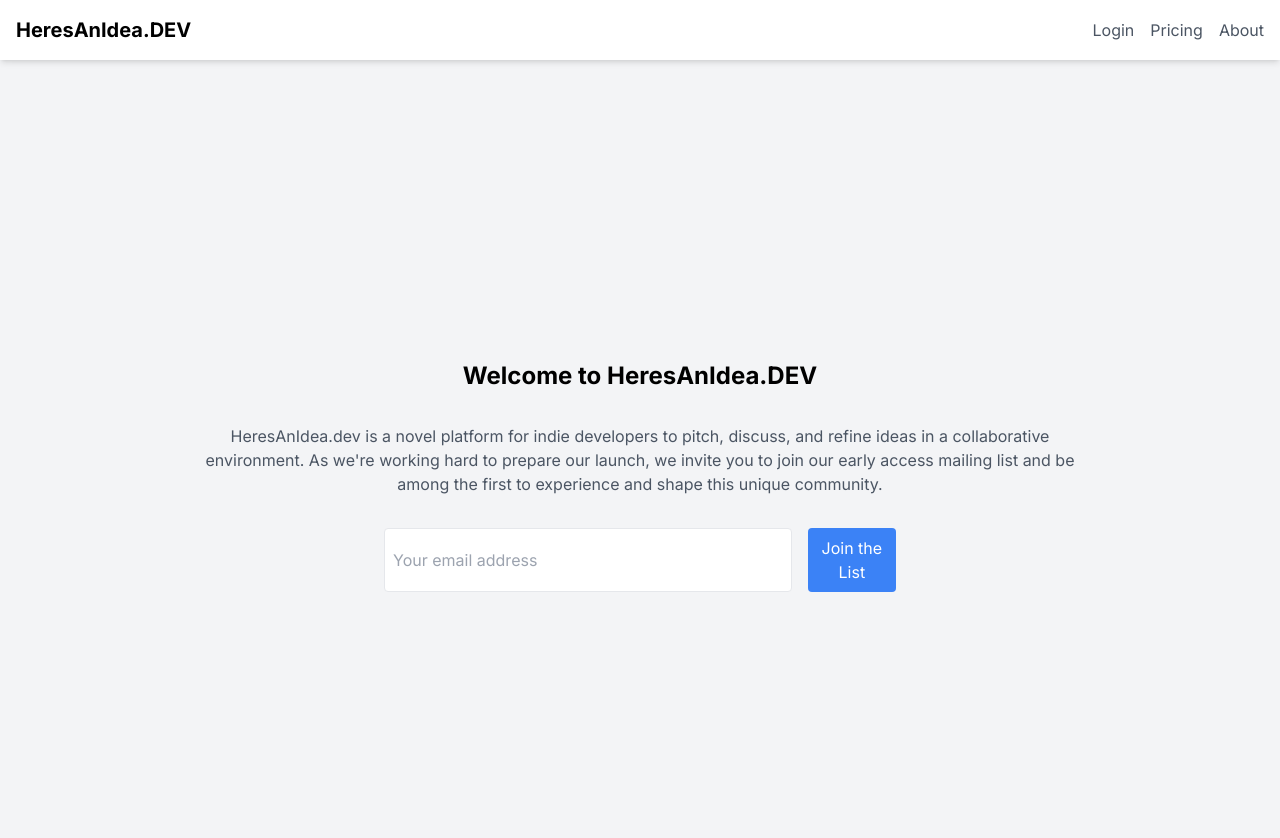
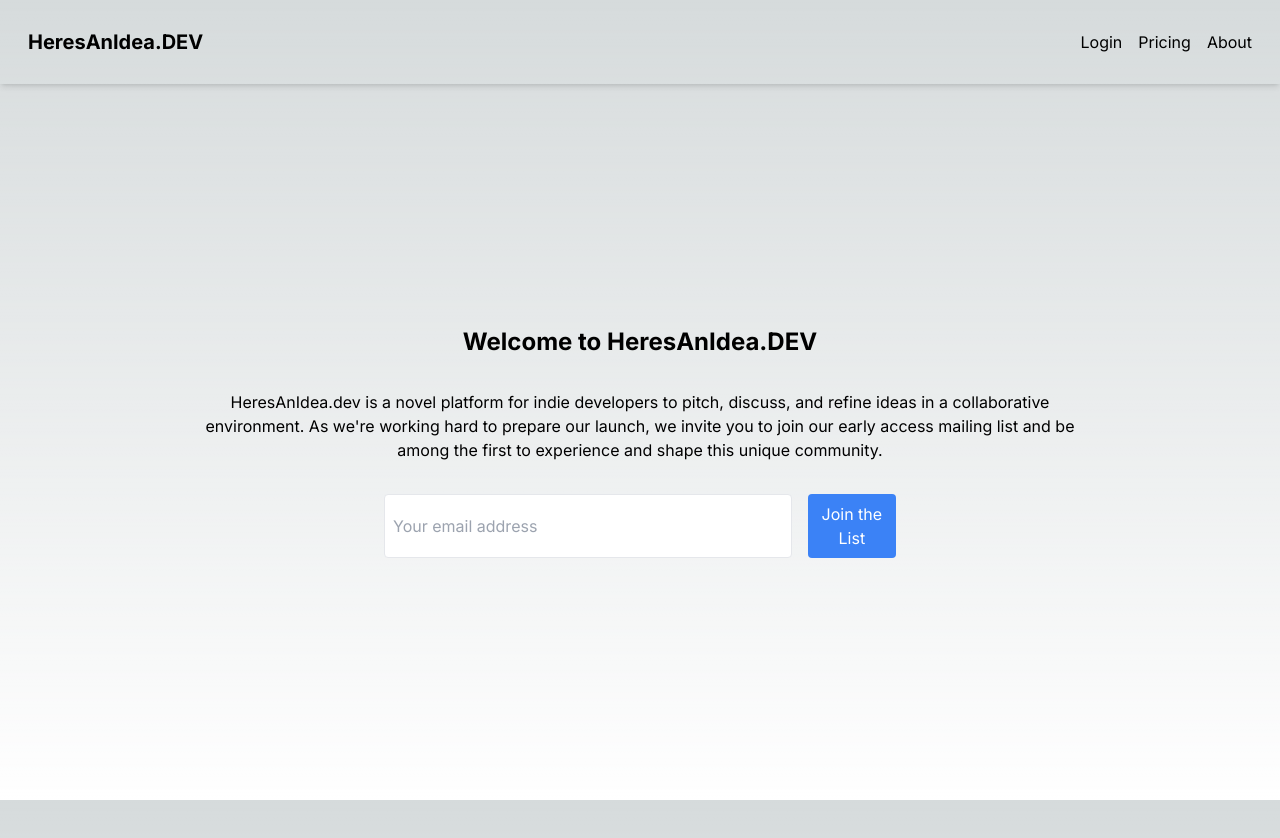
Before and after one commit to HeresAnIdea/heresanidea.dev, a Next.js app: page / in a window 1280 px wide. Shown: the top 838 px of the page. Built offline with nearby package versions, Linux system fonts and the light colour scheme.

Commit message:
try the new look

```diff
--- a/package.json
+++ b/package.json
@@ -13,6 +13,7 @@
     "@types/node": "20.5.0",
     "@types/react": "18.2.20",
     "@types/react-dom": "18.2.7",
+    "@vercel/postgres": "^0.4.1",
     "autoprefixer": "^10.4.15",
     "axios": "^1.4.0",
     "eslint": "8.47.0",
--- a/src/app/page.tsx
+++ b/src/app/page.tsx
@@ -1,11 +1,11 @@
 import "./globals.css";
 import type { AppProps } from "next/app";
 import Navbar from "../components/Navbar";
-import ComingSoon from "@/components/ComingSoon";
+import ComingSoon from "../components/ComingSoon";
 
 function MyApp() {
   return (
-    <div className="bg-gray-100 min-h-screen">
+    <div className="flex flex-col items-center justify-center h-screen">
       <Navbar />
       <div className="container mx-auto p-4">
         <ComingSoon />
--- a/src/components/ComingSoon.tsx
+++ b/src/components/ComingSoon.tsx
@@ -1,7 +1,7 @@
 "use client";
 
 import { useState } from "react";
-import axios from "axios"; // assuming you will use axios to make API calls.
+import { sql } from "@vercel/postgres";
 
 const ComingSoon = () => {
   const [email, setEmail] = useState("");
@@ -10,7 +10,7 @@ const ComingSoon = () => {
   const handleSubscribe = async () => {
     try {
       // Post the email to your backend or mailing list manager.
-      await axios.post("/api/subscribe", { email });
+      await sql`INSERT INTO mailing_list (email) VALUES (${email})`;
 
       // Set a success message.
       setMessage(
@@ -26,7 +26,7 @@ const ComingSoon = () => {
       <h1 className="text-2xl font-bold text-center">
         Welcome to HeresAnIdea.DEV
       </h1>
-      <p className="w-3/4 text-center text-gray-600">
+      <p className="w-3/4 text-center">
         HeresAnIdea.dev is a novel platform for indie developers to pitch,
         discuss, and refine ideas in a collaborative environment. As we&apos;re
         working hard to prepare our launch, we invite you to join our early
--- a/src/components/Navbar.tsx
+++ b/src/components/Navbar.tsx
@@ -2,19 +2,13 @@ import Link from "next/link";
 
 const Navbar = () => {
   return (
-    <div className="sticky top-0 bg-white p-4 shadow-md">
+    <div className="sticky top-0 p-7 shadow-md w-full">
       <div className="container mx-auto flex justify-between items-center">
         <h1 className="text-xl font-bold">HeresAnIdea.DEV</h1>
         <div className="space-x-4">
-          <Link href="/login" className="text-gray-600">
-            Login
-          </Link>
-          <Link href="/pricing" className="text-gray-600">
-            Pricing
-          </Link>
-          <Link href="/about" className="text-gray-600">
-            About
-          </Link>
+          <Link href="/login">Login</Link>
+          <Link href="/pricing">Pricing</Link>
+          <Link href="/about">About</Link>
         </div>
       </div>
     </div>
```
Also changed, not shown: 1 other file (tests, documents, lock files or other folders).
